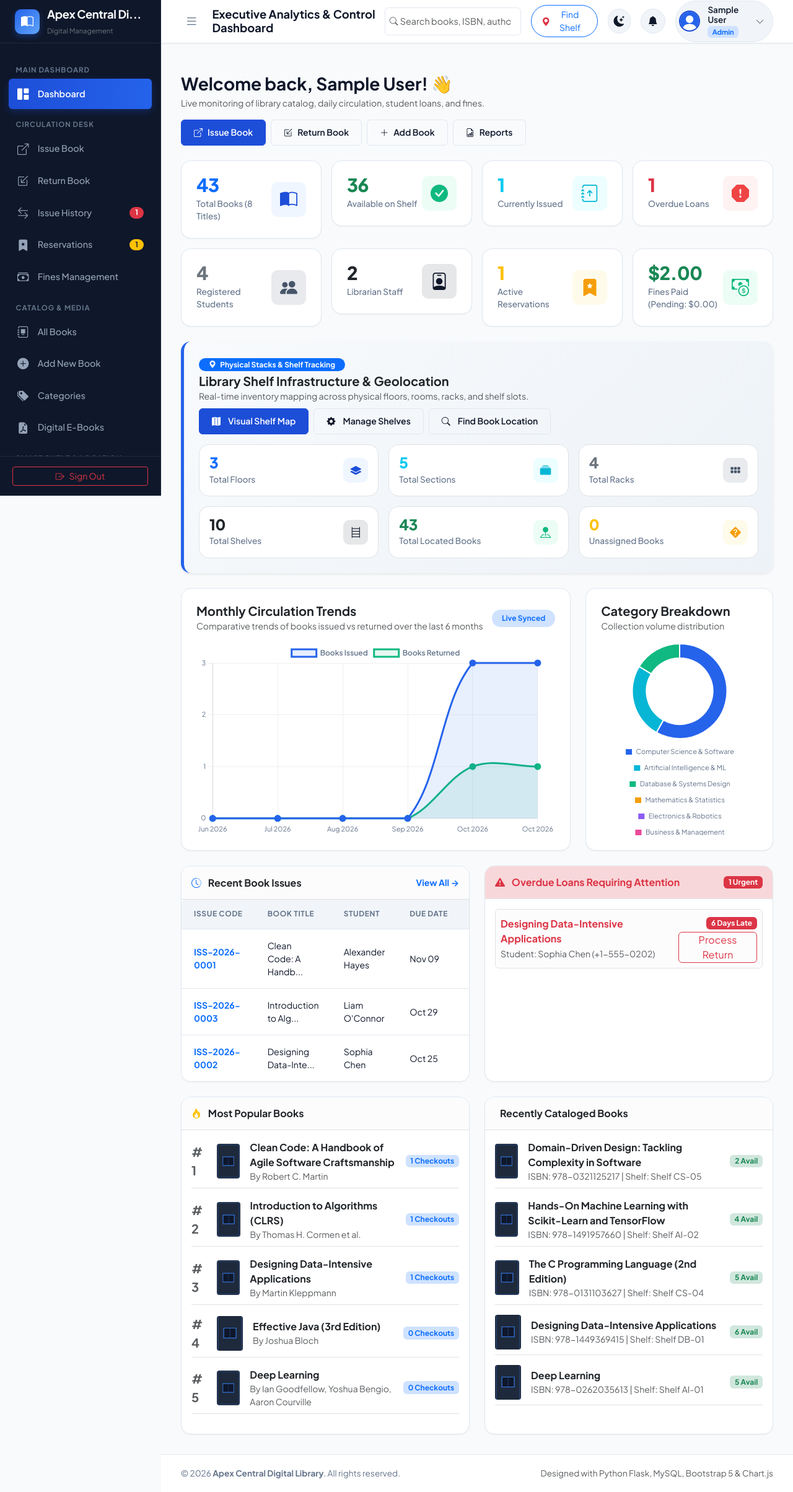
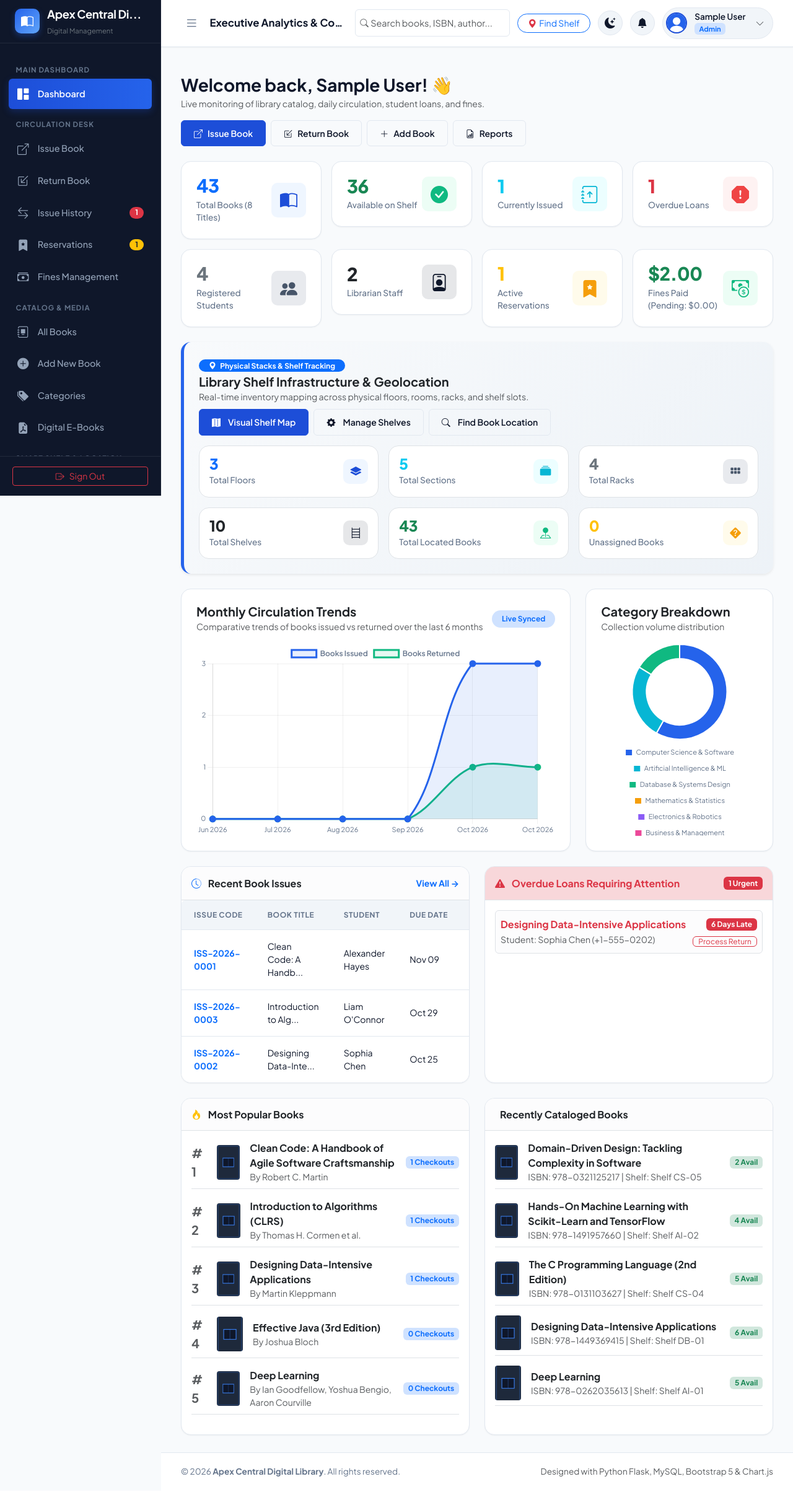
Before and after one commit to thizzz-abyyy/Library-Management-System, a Flask app: page /admin/dashboard in a window 1280 px wide. Shown: the whole page at 62% size. After the commit the page ends 2383 px from the top, so only its background shows below. Run offline with Flask 3, Linux system fonts and the light colour scheme; the visitor is signed in with stand-in values (Sample User, id 1).

Commit message:
Fix production UI layout, navbar alignment, mobile responsiveness, dark mode, and dynamic QR asset serving

```diff
--- a/app.py
+++ b/app.py
@@ -1,6 +1,7 @@
 import os
+from pathlib import Path
 from datetime import datetime
-from flask import Flask, render_template, redirect, url_for, send_from_directory, request, flash, jsonify
+from flask import Flask, render_template, redirect, url_for, send_from_directory, send_file, request, flash, jsonify
 from flask_login import LoginManager, current_user
 from config import Config
 from models import db
@@ -83,19 +84,75 @@ def create_app(config_class=Config):
             current_year=datetime.utcnow().year
         )
 
-    # Route for serving uploaded files securely (supports local repo and serverless /tmp)
+    # Route for serving uploaded files securely (supports local repo, serverless /tmp, and on-demand QR code generation)
     @app.route('/uploads/<path:filename>')
     def uploaded_file(filename):
+        # 1. Check serverless /tmp upload folder
         target = Path(app.config['UPLOAD_FOLDER']) / filename
         if target.exists():
             return send_from_directory(app.config['UPLOAD_FOLDER'], filename)
+
+        # 2. Check committed repository upload folder
         repo_upload = Path(__file__).resolve().parent / 'uploads' / filename
         if repo_upload.exists():
             return send_from_directory(repo_upload.parent, repo_upload.name)
-        # Fallback to default asset if file not found
+
+        # 3. Dynamic QR code generator fallback (Essential for cloud/serverless hosting)
+        if 'qr' in filename.lower():
+            try:
+                import io
+                import qrcode
+
+                qr_payload = f"APEX-LIBRARY-{filename}"
+                clean_name = Path(filename).stem
+                parts = clean_name.split('_')
+
+                if 'book' in clean_name and len(parts) >= 3:
+                    book_id_str = parts[2]
+                    if book_id_str.isdigit():
+                        from models.models import Book
+                        bk = Book.query.get(int(book_id_str))
+                        if bk:
+                            loc_info = bk.primary_location_display if hasattr(bk, 'primary_location_display') else (bk.shelf_location or 'Main')
+                            qr_payload = f"BOOK|ID:{bk.id}|ISBN:{bk.isbn}|TITLE:{bk.title}|LOC:{loc_info}"
+                elif 'stu' in clean_name and len(parts) >= 3:
+                    stu_id_str = parts[2]
+                    from models.models import Student
+                    st = Student.query.filter((Student.student_id == stu_id_str) | (Student.id == (int(stu_id_str) if stu_id_str.isdigit() else 0))).first()
+                    if st:
+                        qr_payload = f"STUDENT|ID:{st.student_id}|NAME:{st.name}|DEPT:{st.department}"
+
+                qr = qrcode.QRCode(
+                    version=1,
+                    error_correction=qrcode.constants.ERROR_CORRECT_M,
+                    box_size=10,
+                    border=2
+                )
+                qr.add_data(qr_payload)
+                qr.make(fit=True)
+                img = qr.make_image(fill_color="#1d4ed8", back_color="white")
+
+                # Save to /tmp upload cache if possible
+                try:
+                    target.parent.mkdir(parents=True, exist_ok=True)
+                    img.save(str(target))
+                except Exception:
+                    pass
+
+                buf = io.BytesIO()
+                img.save(buf, format='PNG')
+                buf.seek(0)
+                return send_file(buf, mimetype='image/png')
+            except Exception as e:
+                print(f"[Dynamic QR Fallback Note] {e}")
+
+        # 4. Fallback to appropriate static default image
+        static_img_dir = Path(__file__).resolve().parent / 'static' / 'images'
+        if 'ebook' in filename.lower() and (static_img_dir / 'default_ebook_cover.png').exists():
+            return send_from_directory(static_img_dir, 'default_ebook_cover.png')
         if 'cover' in filename.lower() or 'book' in filename.lower():
-            return send_from_directory(Path(__file__).resolve().parent / 'static' / 'images', 'default_book_cover.png')
-        return send_from_directory(Path(__file__).resolve().parent / 'static' / 'images', 'default_avatar.png')
+            return send_from_directory(static_img_dir, 'default_book_cover.png')
+        return send_from_directory(static_img_dir, 'default_avatar.png')
 
     # Public Landing Page / Catalog Explorer
     @app.route('/')
--- a/static/css/style.css
+++ b/static/css/style.css
@@ -72,6 +72,11 @@
 }
 
 /* Base Resets */
+html, body {
+  max-width: 100vw;
+  overflow-x: hidden;
+}
+
 body {
   font-family: 'Plus Jakarta Sans', system-ui, -apple-system, BlinkMacSystemFont, 'Segoe UI', Roboto, Oxygen, Ubuntu, Cantarell, sans-serif;
   background-color: var(--bg-body);
@@ -80,6 +85,7 @@ body {
   margin: 0;
   padding: 0;
   overflow-x: hidden;
+  min-height: 100vh;
 }
 
 a {
@@ -97,6 +103,9 @@ a:hover {
 .app-container {
   display: flex;
   min-height: 100vh;
+  max-width: 100vw;
+  overflow-x: hidden;
+  position: relative;
 }
 
 /* Sidebar */
@@ -212,12 +221,16 @@ a:hover {
   display: flex;
   flex-direction: column;
   min-height: 100vh;
+  min-width: 0; /* CRITICAL: prevents flex container blowout */
+  max-width: 100%;
+  overflow-x: hidden;
   transition: margin-left var(--transition);
 }
 
 /* Topbar */
 .app-topbar {
-  height: var(--topbar-height);
+  min-height: var(--topbar-height);
+  height: auto;
   background-color: var(--bg-surface);
   border-bottom: 1px solid var(--border-color);
   position: sticky;
@@ -226,15 +239,27 @@ a:hover {
   display: flex;
   align-items: center;
   justify-content: space-between;
-  padding: 0 2rem;
+  padding: 0.65rem 1rem;
   box-shadow: var(--shadow-sm);
   transition: background-color var(--transition), border-color var(--transition);
+  gap: 0.75rem;
+}
+@media (min-width: 768px) {
+  .app-topbar {
+    padding: 0.75rem 1.5rem;
+  }
+}
+@media (min-width: 1200px) {
+  .app-topbar {
+    padding: 0.75rem 2rem;
+  }
 }
 
 .topbar-left {
   display: flex;
   align-items: center;
-  gap: 1rem;
+  gap: 0.75rem;
+  min-width: 0;
 }
 
 .sidebar-toggle-btn {
@@ -249,6 +274,7 @@ a:hover {
   align-items: center;
   justify-content: center;
   transition: var(--transition);
+  flex-shrink: 0;
 }
 .sidebar-toggle-btn:hover {
   color: var(--primary);
@@ -256,16 +282,38 @@ a:hover {
 }
 
 .topbar-title {
-  font-size: 1.15rem;
+  font-size: 1.05rem;
   font-weight: 700;
   margin: 0;
   color: var(--text-main);
+  white-space: nowrap;
+  overflow: hidden;
+  text-overflow: ellipsis;
 }
 
 .topbar-right {
   display: flex;
   align-items: center;
-  gap: 1rem;
+  gap: 0.5rem;
+  flex-shrink: 0;
+}
+@media (min-width: 768px) {
+  .topbar-right {
+    gap: 0.75rem;
+  }
+}
+
+.topbar-search-form {
+  width: 180px;
+  transition: width var(--transition);
+}
+@media (min-width: 1200px) {
+  .topbar-search-form {
+    width: 250px;
+  }
+}
+.topbar-search-form:focus-within {
+  width: 280px;
 }
 
 /* Theme Switcher Button */
@@ -356,12 +404,25 @@ a:hover {
 /* App Body Content */
 .app-content {
   flex: 1;
-  padding: 2rem;
+  min-width: 0;
+  max-width: 100%;
+  padding: 1rem 1rem;
+  overflow-x: hidden;
+}
+@media (min-width: 768px) {
+  .app-content {
+    padding: 1.5rem 1.75rem;
+  }
+}
+@media (min-width: 1200px) {
+  .app-content {
+    padding: 1.75rem 2rem;
+  }
 }
 
 /* Footer */
 .app-footer {
-  padding: 1.25rem 2rem;
+  padding: 1rem 1rem;
   border-top: 1px solid var(--border-color);
   background-color: var(--bg-surface);
   color: var(--text-muted);
@@ -369,6 +430,13 @@ a:hover {
   display: flex;
   justify-content: space-between;
   align-items: center;
+  flex-wrap: wrap;
+  gap: 0.5rem;
+}
+@media (min-width: 768px) {
+  .app-footer {
+    padding: 1.25rem 2rem;
+  }
 }
 
 /* ==========================================
@@ -563,6 +631,16 @@ a:hover {
   border-color: var(--border-focus);
 }
 
+.btn-xs {
+  padding: 0.2rem 0.55rem;
+  font-size: 0.75rem;
+  line-height: 1.25;
+  border-radius: var(--radius-sm);
+  display: inline-flex;
+  align-items: center;
+  gap: 0.25rem;
+}
+
 .form-control-custom, .form-select-custom {
   background-color: var(--bg-surface);
   border: 1px solid var(--border-color);
--- a/static/js/main.js
+++ b/static/js/main.js
@@ -34,8 +34,14 @@ document.addEventListener('DOMContentLoaded', function () {
 
     // 2. Mobile Responsive Sidebar Toggle
     const sidebarToggleBtn = document.getElementById('sidebarToggleBtn');
+    const sidebarCloseBtn = document.getElementById('sidebarCloseBtn');
     const appSidebar = document.querySelector('.app-sidebar');
     const sidebarBackdrop = document.getElementById('sidebarBackdrop');
+
+    function closeMobileSidebar() {
+        if (appSidebar) appSidebar.classList.remove('show');
+        if (sidebarBackdrop) sidebarBackdrop.classList.remove('show');
+    }
 
     if (sidebarToggleBtn && appSidebar) {
         sidebarToggleBtn.addEventListener('click', function () {
@@ -46,12 +52,23 @@ document.addEventListener('DOMContentLoaded', function () {
         });
     }
 
+    if (sidebarCloseBtn) {
+        sidebarCloseBtn.addEventListener('click', closeMobileSidebar);
+    }
+
     if (sidebarBackdrop) {
-        sidebarBackdrop.addEventListener('click', function () {
-            appSidebar.classList.remove('show');
-            sidebarBackdrop.classList.remove('show');
+        sidebarBackdrop.addEventListener('click', closeMobileSidebar);
+    }
+
+    // Auto-close sidebar on mobile when navigating
+    const navLinks = document.querySelectorAll('.nav-link-custom');
+    navLinks.forEach(function (link) {
+        link.addEventListener('click', function () {
+            if (window.innerWidth < 992) {
+                closeMobileSidebar();
+            }
         });
-    }
+    });
 
     // 3. Auto-Dismiss Flash Alerts after 5 seconds
     const alerts = document.querySelectorAll('.alert-dismissible');
--- a/templates/auth/login.html
+++ b/templates/auth/login.html
@@ -9,7 +9,7 @@
         <div class="card border-0 shadow-lg rounded-4 overflow-hidden">
             <div class="row g-0">
                 <!-- Left Info Banner -->
-                <div class="col-lg-5 p-5 text-white d-flex flex-column justify-content-between" style="background: linear-gradient(135deg, #1e40af 0%, #0f172a 100%);">
+                <div class="col-lg-5 p-4 p-md-5 text-white d-flex flex-column justify-content-between" style="background: linear-gradient(135deg, #1e40af 0%, #0f172a 100%);">
                     <div>
                         <div class="d-flex align-items-center gap-2 mb-4">
                             <div class="sidebar-logo-icon">
@@ -41,7 +41,7 @@
                 </div>
 
                 <!-- Right Form Area -->
-                <div class="col-lg-7 p-5 bg-white">
+                <div class="col-lg-7 p-4 p-md-5 bg-white">
                     <div class="mb-4">
                         <h3 class="fw-bold text-dark mb-1">Sign In to Your Account</h3>
                         <p class="text-muted small">Enter your credentials to access the digital portal.</p>
--- a/templates/base.html
+++ b/templates/base.html
@@ -27,7 +27,8 @@
         <!-- Sidebar Navigation (Only for Authenticated Users) -->
         {% if current_user.is_authenticated %}
         <aside class="app-sidebar">
-            <div class="sidebar-header">
+            <div class="sidebar-header d-flex justify-content-between align-items-center">
+                <div class="d-flex align-items-center">
                     <div class="sidebar-logo-icon">
                         <i class="bi bi-book-half"></i>
                     </div>
@@ -35,6 +36,10 @@
                         <div class="sidebar-logo-text">{{ library_name|truncate(18, True, '...') }}</div>
                         <small class="text-secondary" style="font-size: 0.7rem;">Digital Management</small>
                     </div>
+                </div>
+                <button class="btn btn-sm btn-link text-white-50 d-lg-none p-0 fs-5" id="sidebarCloseBtn" title="Close Navigation">
+                    <i class="bi bi-x-lg"></i>
+                </button>
             </div>
 
             <div class="sidebar-menu">
@@ -178,10 +183,10 @@
                     </button>
                     {% else %}
                     <a href="{{ url_for('index') }}" class="d-flex align-items-center gap-2 text-decoration-none">
-                        <div class="sidebar-logo-icon" style="width: 34px; height: 34px; font-size: 1rem;">
+                        <div class="sidebar-logo-icon" style="width: 36px; height: 36px; font-size: 1.1rem; flex-shrink: 0;">
                             <i class="bi bi-book-half"></i>
                         </div>
-                        <span class="fw-bold text-dark fs-5">{{ library_name }}</span>
+                        <span class="fw-bold fs-5 text-main d-inline-block text-truncate" style="max-width: 260px;">{{ library_name }}</span>
                     </a>
                     {% endif %}
                     <h5 class="topbar-title d-none d-md-block">{% block page_title %}{% endblock %}</h5>
@@ -189,7 +194,7 @@
 
                 <div class="topbar-right">
                     <!-- Global Search Quick Shortcut -->
-                    <form action="{{ url_for('books.list_books') }}" method="GET" class="d-none d-lg-flex position-relative" style="width: 250px;">
+                    <form action="{{ url_for('books.list_books') }}" method="GET" class="d-none d-lg-flex position-relative topbar-search-form">
                         <input type="text" name="q" class="form-control form-control-sm form-control-custom ps-4" placeholder="Search books, ISBN, author...">
                         <i class="bi bi-search position-absolute top-50 start-0 translate-middle-y ms-2 text-muted" style="font-size: 0.85rem;"></i>
                     </form>
@@ -279,8 +284,10 @@
 
                     {% else %}
                     <!-- Guest Navigation Buttons -->
+                    <div class="d-flex align-items-center gap-2">
                         <a href="{{ url_for('auth.login') }}" class="btn btn-outline-primary btn-sm px-3 fw-bold">Sign In</a>
                         <a href="{{ url_for('auth.register') }}" class="btn btn-primary btn-sm px-3 fw-bold">Register</a>
+                    </div>
                     {% endif %}
                 </div>
             </header>
```
Also changed, not shown: other parts of static/css/style.css (+123 -2 lines), index.py (line endings or trailing spaces), static/images/default_ebook_cover.png (added). Lines whose indentation alone changed are shown as unchanged.
